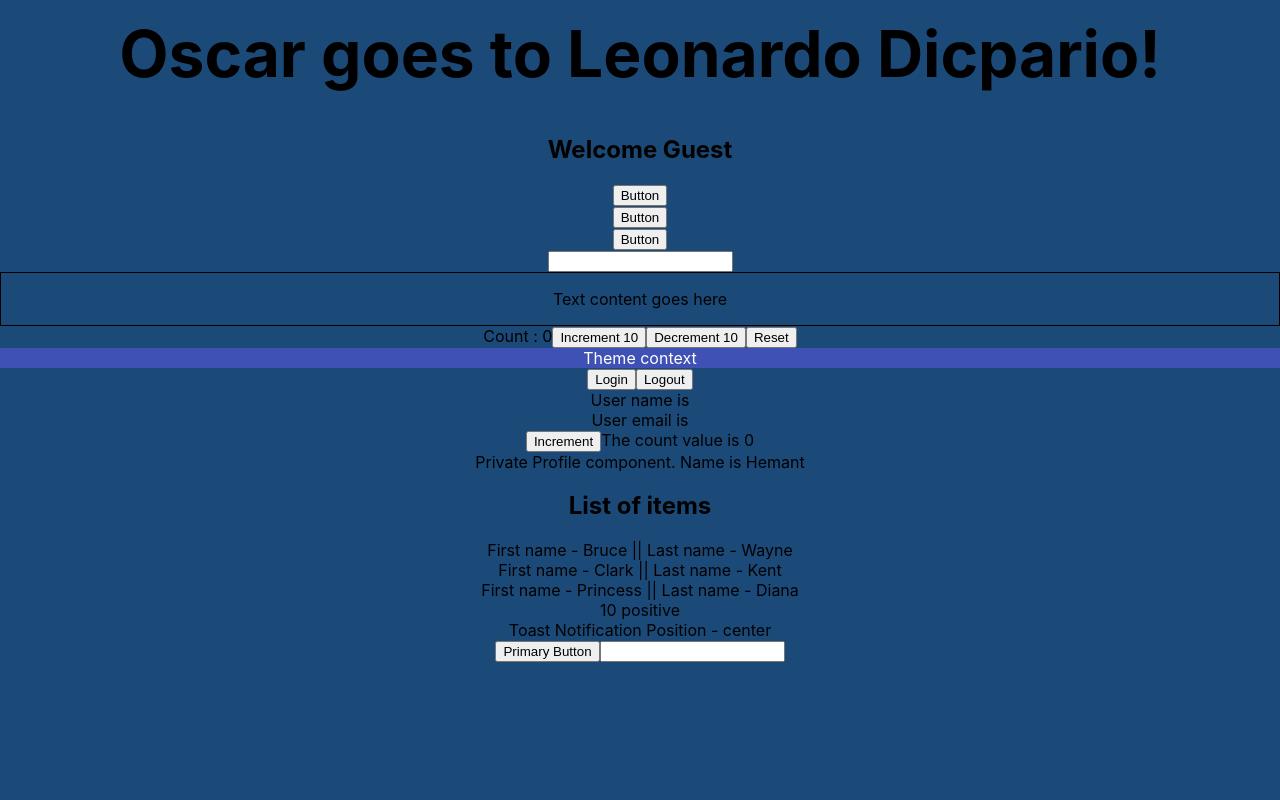
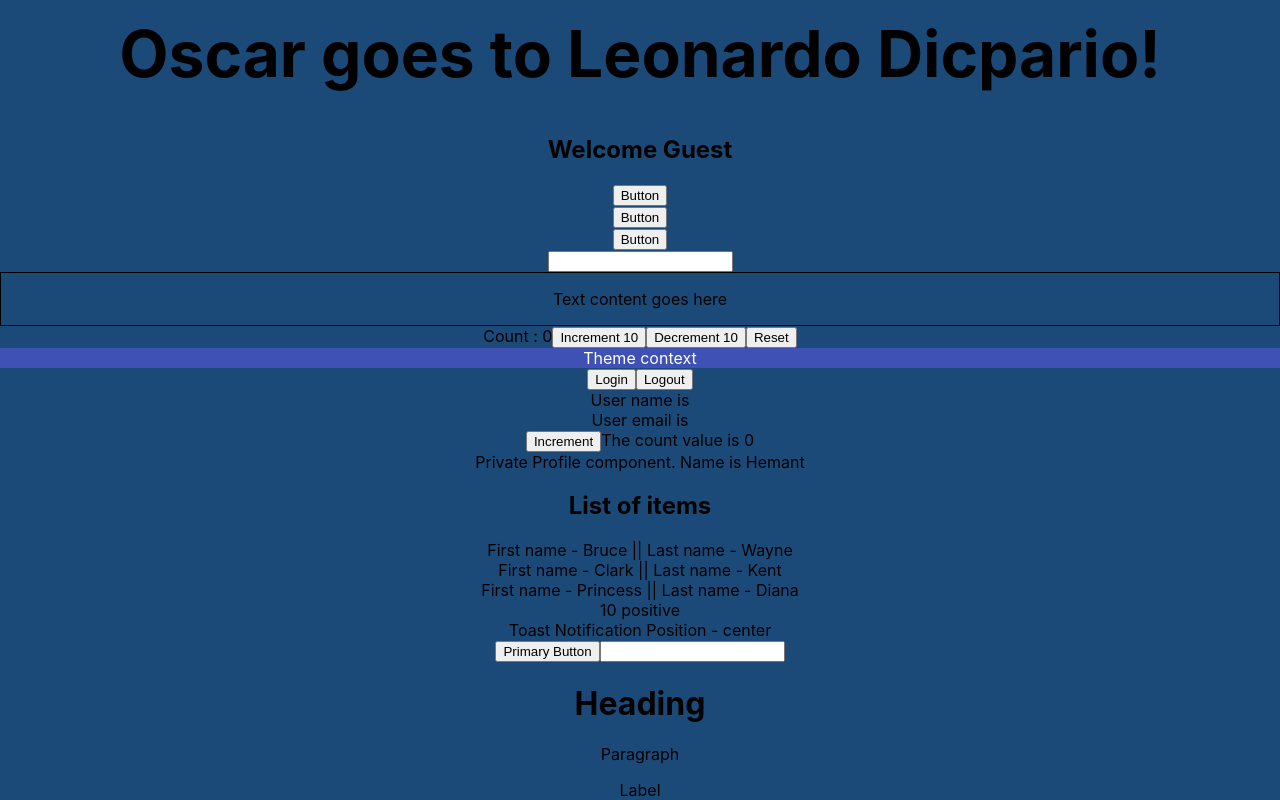
Before and after one commit to hemantwasthere/Typescript-is-essential, a React (Create React App) app in the folder react-typescript/: page / in a window 1280 px wide. Shown: the part 373-1173 px from the top of the page. Before the commit the page ends 1035 px from the top, so only its background shows below. Built offline with nearby package versions, Linux system fonts and the light colour scheme.

Commit message:
Saw polymorphic components and typed them

```diff
--- a/react-typescript/src/App.tsx
+++ b/react-typescript/src/App.tsx
@@ -17,6 +17,7 @@
 import Oscar from './components/Oscar';
 import Person from './components/Person';
 import PersonList from './components/PersonList';
+import Text from './components/polymorphic/Text';
 import RandomNumber from './components/restriction/RandomNumber';
 import Counter from './components/state/Counter';
 import User from './components/state/User';
@@ -110,8 +111,12 @@
         {/* <div>Primary Button</div> --> we cant do that now cuz we have omitted type of children to string only */}
         Primary Button
       </CustomButton>
+      <CustomInput />
 
-      <CustomInput />
+      {/* This type of component is called polymorphic component */}
+      <Text as='h1' size='lg'>Heading</Text>
+      <Text as='p' size='md'>Paragraph</Text>
+      <Text as='label' htmlFor='someId' size='sm' color='secondary'>Label</Text>
 
     </div>
   );
--- /dev/null
+++ b/react-typescript/src/components/polymorphic/Text.tsx
@@ -0,0 +1,21 @@
+import React from 'react'
+
+type TextOwnProps<E extends React.ElementType> = {
+    size?: 'sm' | 'md' | 'lg'
+    color?: 'primary' | 'secondary'
+    children: React.ReactNode
+    as?: E
+}
+
+type TextProps<E extends React.ElementType> = TextOwnProps<E> & Omit<React.ComponentProps<E>, keyof TextOwnProps<E>> // omitted the keys of TextOwnProps so it wont collide with the props of the component
+
+function Text<E extends React.ElementType = 'div'>({ size, color, children, as }: TextProps<E>) {
+    const Component = as || 'div'
+    return (
+        <Component className={`class-with-${size}-${color}`}>
+            {children}
+        </Component>
+    )
+}
+
+export default Text
```
